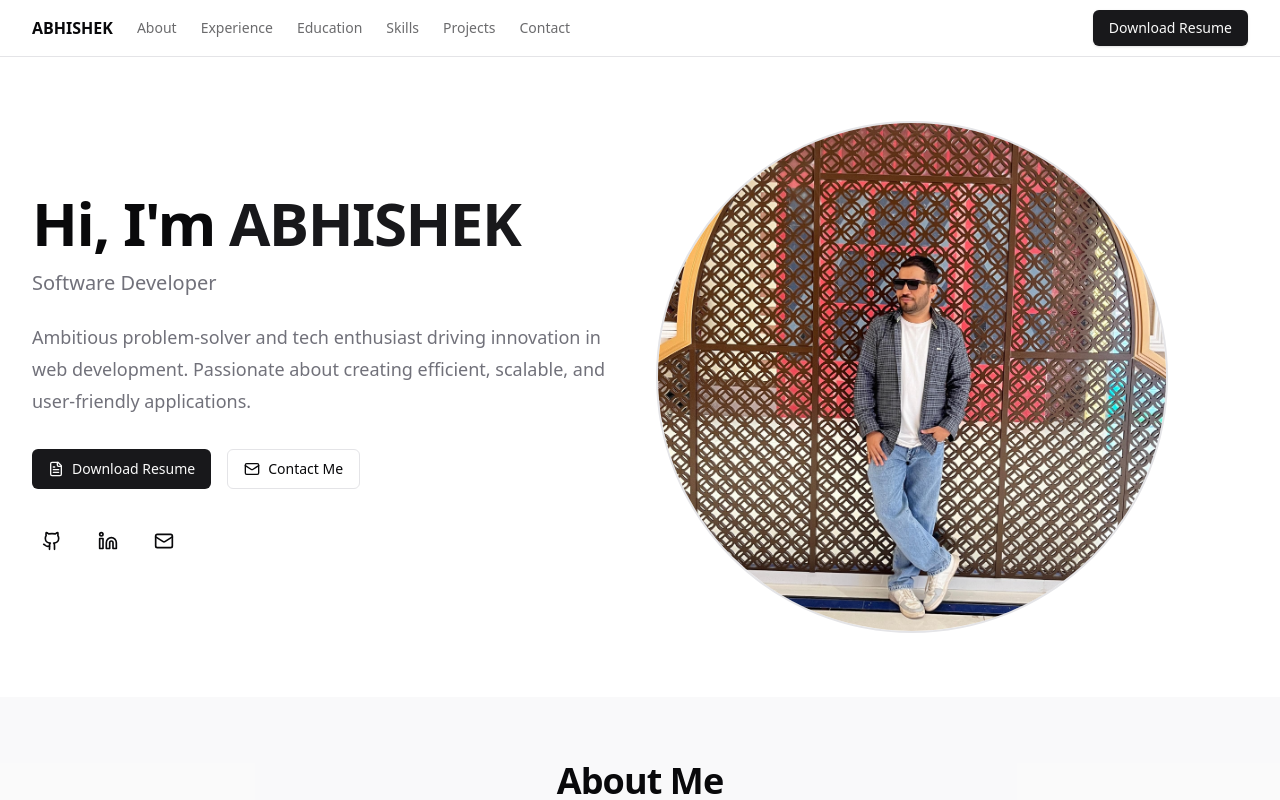
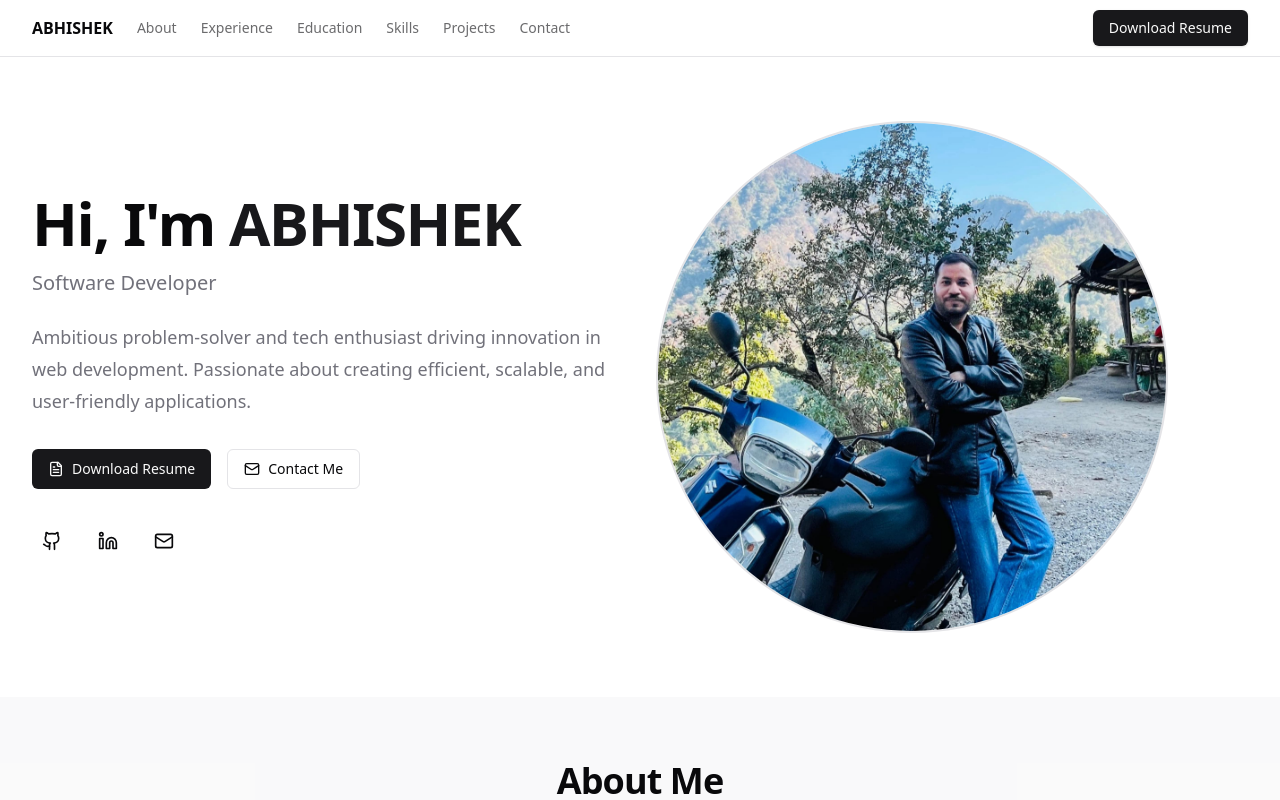
Before and after one commit to twriabhishek/portfolioAbhishek, a React (Create React App) app: page / in a window 1280 px wide. Shown: the top 800 px of the page. Built offline with nearby package versions, Linux system fonts and the light colour scheme.

Commit message:
Changes in images

```diff
--- a/src/components/HeroSection.jsx
+++ b/src/components/HeroSection.jsx
@@ -80,7 +80,7 @@ export function HeroSection() {
           >
             <div className="relative aspect-square w-full max-w-lg rounded-full border-2">
               <img
-                src="/images/HeroSectionImage.jpeg"
+                src="/images/HeroImage1.jpeg"
                 alt="John Doe"
                 className="rounded-full object-cover w-full h-full"
               />
```
Also changed, not shown: public/images/HeroImage.jpeg (added), public/images/HeroImage1.jpeg (added).
